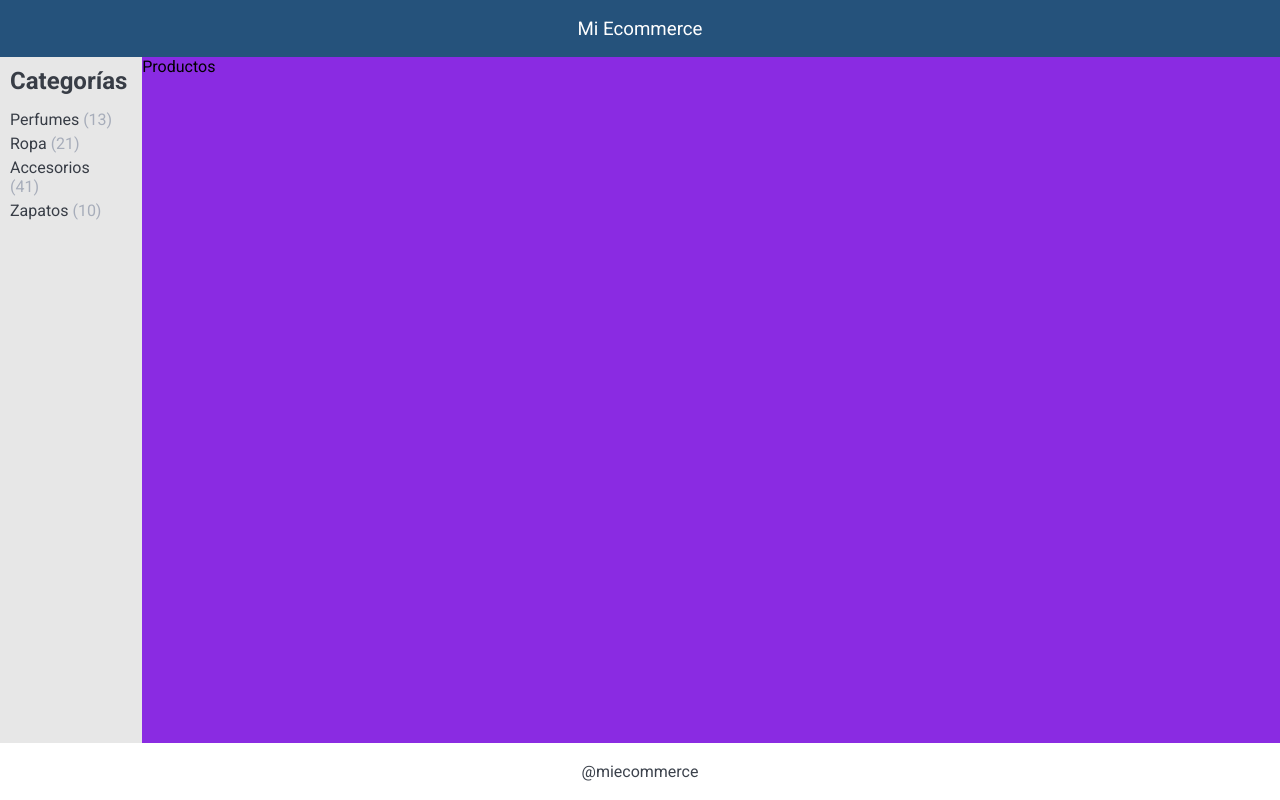
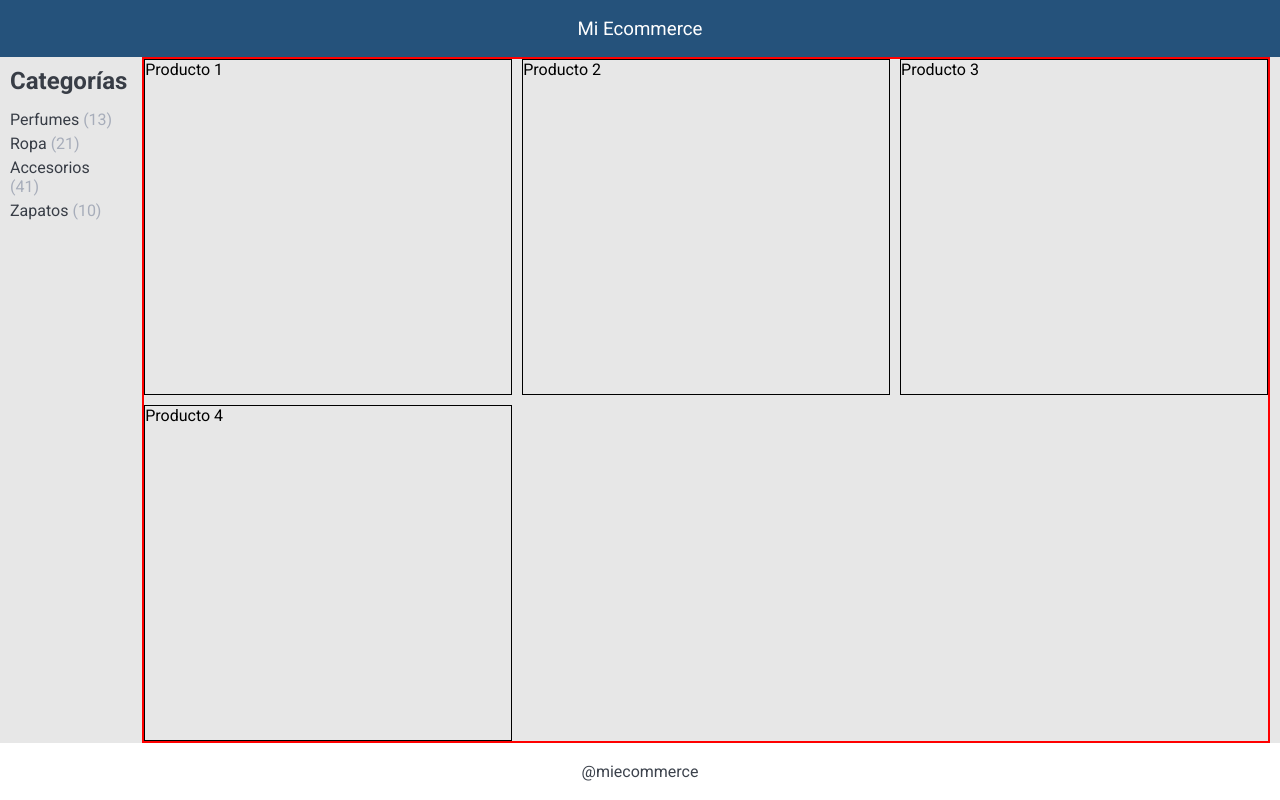
Before and after one commit to joscarmona/desafio-layout-e-commerce, a plain HTML site: page index.html in a window 1280 px wide. Drawn offline with Linux system fonts and the light colour scheme.

Commit message:
se inicia el diseño de la seccion en la que se mostrarán los productos

```diff
--- a/assets/css/style.css
+++ b/assets/css/style.css
@@ -58,7 +58,38 @@ nav h3{
 /* ******************************************************** */
 .productos{
     grid-area: productos;
-    background-color: blueviolet;
+    /* background-color: blueviolet; */
+    /* text-align: center; */
+    /* align-content: center; */
+    /* align-items: center; */
+    /* justify-items: center; */
+    /* justify-content: center; */
+    /* justify-items: center; */
+    display: grid;
+    grid-template-columns: 1fr 1fr 1fr;
+    gap: 10px;
+    margin-right: 10px;
+    border: solid 2px red;
+}
+
+.producto-1{
+    /* grid-area: producto-1; */
+    border: solid 1px black;
+}
+
+.producto-2{
+    /* grid-area: producto-2; */
+    border: solid 1px black;
+}
+
+.producto-3{
+    /* grid-area: producto-3; */
+    border: solid 1px black;
+}
+
+.producto-4{
+    /* grid-area: producto-4; */
+    border: solid 1px black;
 }
 
 /* ******************************************************** */
--- a/index.html
+++ b/index.html
@@ -44,7 +44,20 @@
         <!-- ---------------------------------------------------------------------------------------------------------- -->
         <!-- ------------------------------------------- Grilla de productos ------------------------------------------ -->
         <!-- ---------------------------------------------------------------------------------------------------------- -->
-        <main class="productos">Productos</main>
+        <main class="productos">
+            <article class="producto-1">
+                Producto 1
+            </article>
+            <article class="producto-2">
+                Producto 2
+            </article>
+            <article class="producto-3">
+                Producto 3
+            </article>
+            <article class="producto-4">
+                Producto 4
+            </article>
+        </main>
         <!-- ---------------------------------------------------------------------------------------------------------- -->
         <!-- ---------------------------------------------- Pie de página --------------------------------------------- -->
         <!-- ---------------------------------------------------------------------------------------------------------- -->
```
